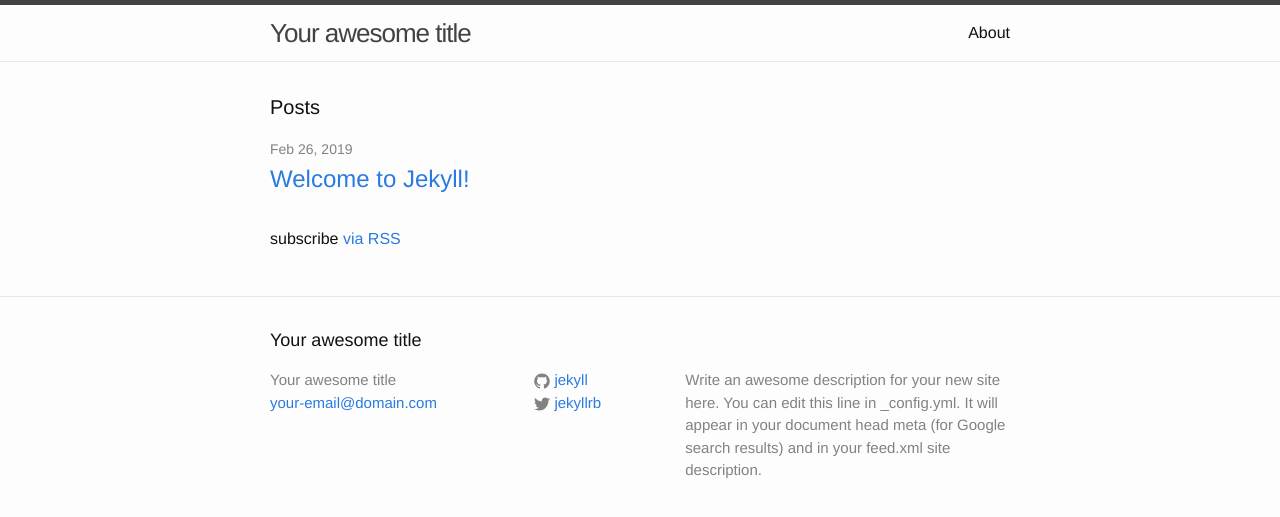
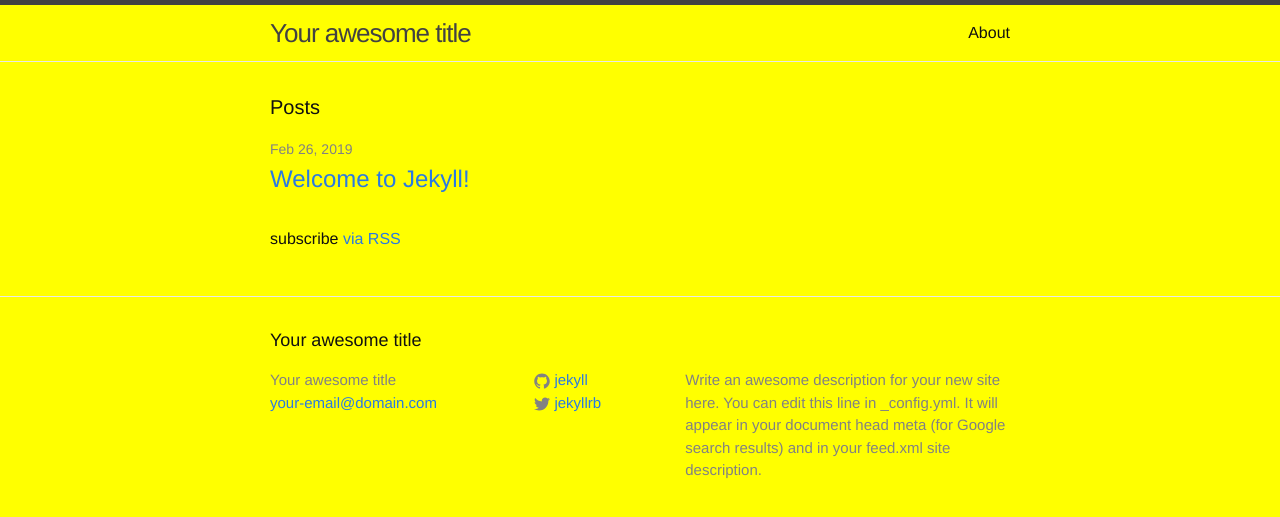
Before and after one commit to sono-inglese/arentbeesgreat, a Jekyll site: the page built from index.html, in a window 1280 px wide. Shown: the top 517 px of the page. Built offline with Jekyll 4.4.1, drawn with Linux system fonts in a browser that asks for light colours.

Commit message:
Update main.scss

```diff
--- a/css/main.scss
+++ b/css/main.scss
@@ -15,7 +15,7 @@ $base-line-height: 1.5;
 $spacing-unit:     30px;
 
 $text-color:       #111;
-$background-color: #fdfdfd;
+$background-color: Yellow;
 $brand-color:      #2a7ae2;
 
 $grey-color:       #828282;
```
